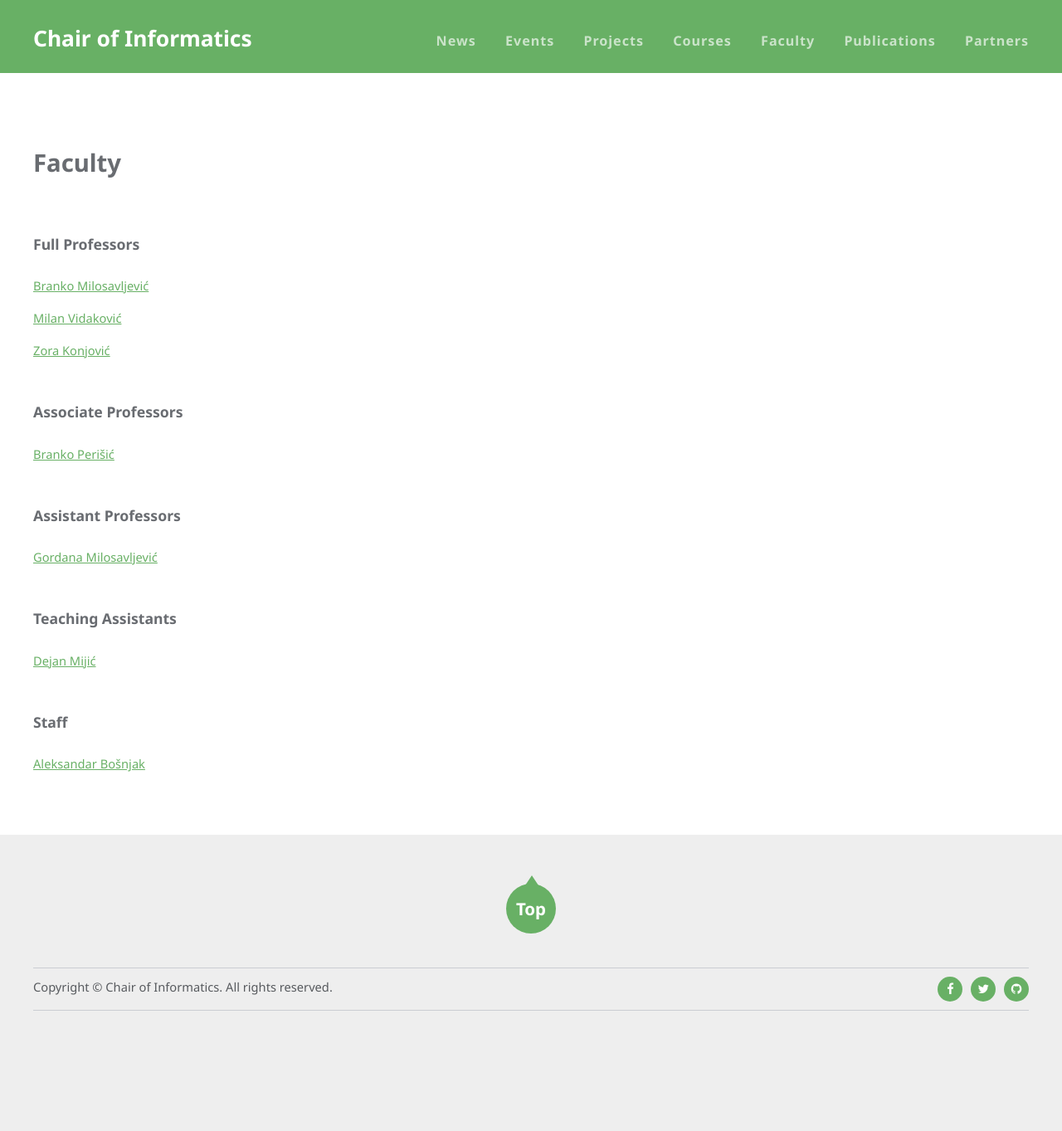
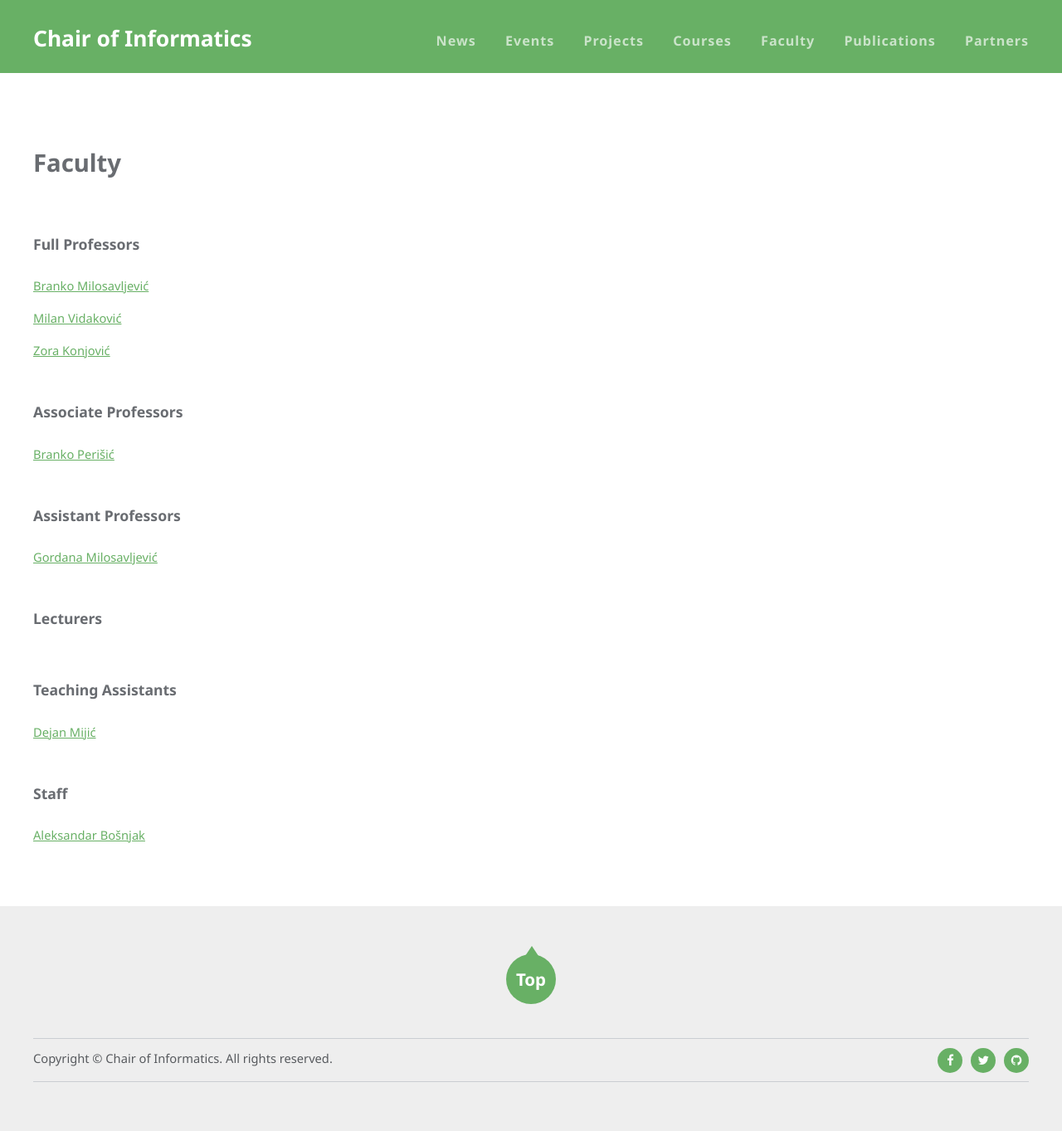
Before and after one commit to unsftn/informatika, a Jekyll site: the page built from 04-faculty.md, in a window 1280 px wide. Shown: the whole page at 83% size. Built offline with Jekyll 4.4.1, drawn with Linux system fonts in a browser that asks for light colours; before the commit the page ends 1277 px from its top, so only the background shows below that.

Commit message:
Izmene u faculty

```diff
--- a/04-faculty.md
+++ b/04-faculty.md
@@ -31,6 +31,15 @@ permalink: /faculty/
 
 {% endfor %}
 
+### Lecturers
+
+{% for fac in site.faculty %}
+  {% if fac.zvanje == "lecturer" %}
+  [{{fac.title}}]({{site.baseurl}}{{fac.url}})
+  {% endif %}
+
+{% endfor %}
+
 ### Teaching Assistants
 
 {% for fac in site.faculty %}
```
